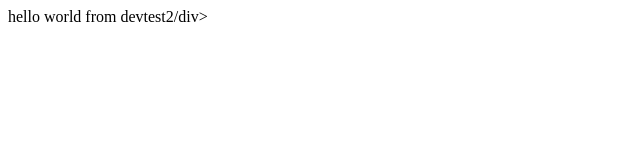
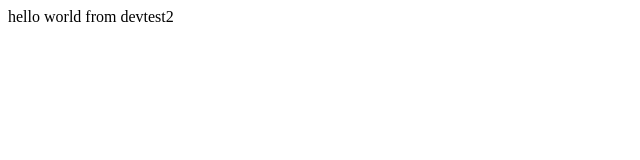
Before and after one commit to dudumarom/FirstHelloWord, a plain HTML site: page index.html in a window 1280 px wide. Shown: the full height of the page, 0-640 px from the left. Drawn offline with Linux system fonts and the light colour scheme.

Commit message:
Update index.html
fixed closing tag

```diff
--- a/index.html
+++ b/index.html
@@ -1,3 +1,3 @@
 <head></head><body>
-    <div>hello world from devtest2/div>
+    <div>hello world from devtest2</div>
 </body>
```
